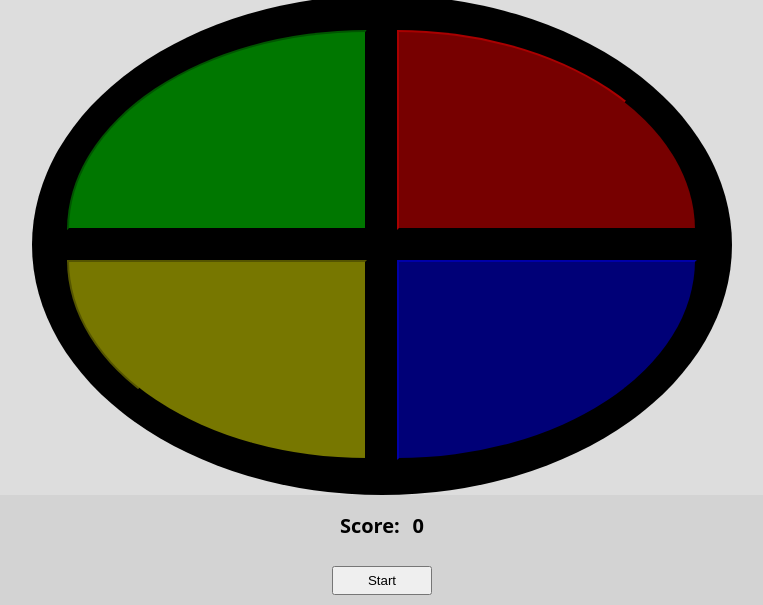
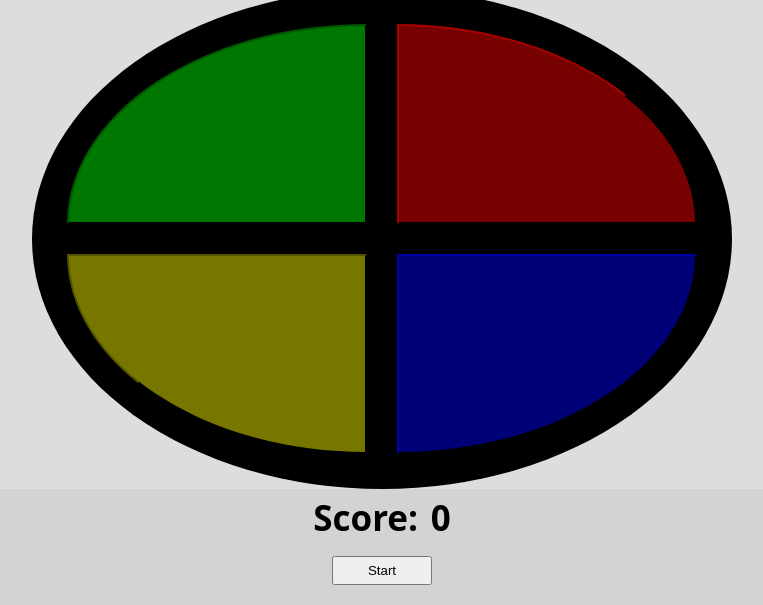
Before and after one commit to awatersny/simon, a plain HTML site: page index.html in a window 1280 px wide. Shown: the part 349-954 px from the top of the page, without its empty margins (258-1021 px from the left). Drawn offline with Linux system fonts and the light colour scheme.

Commit message:
Modify font sizes

```diff
--- a/css/style.css
+++ b/css/style.css
@@ -37,6 +37,7 @@ span {
   display: flex;
   align-items: center;
   justify-content: center;
+  margin: 0.5rem 0;
   font-size: 20px;
 }
 
@@ -175,6 +176,10 @@ span {
     font-size: 15rem;
   }
 
+  .message {
+    font-size: 35px;
+  }
+
   #board-container {
     height: 50rem;
   }
```
